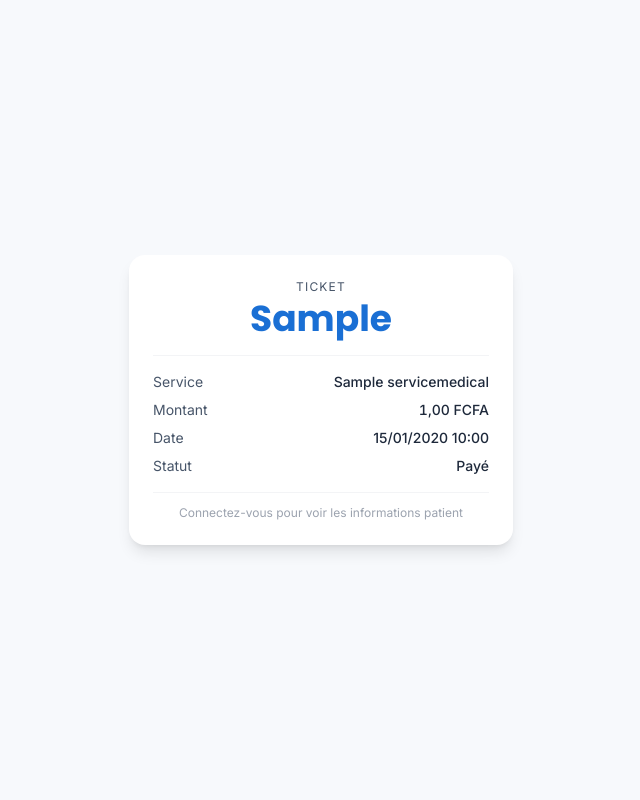
After one commit to Connecticlab/SANTE_TICKETS, a Django app: page /scan/00000000-0000-0000-0000-000000000001/ in a window 1280 px wide. The commit adds this page. Shown: the whole page, without its empty margins (319-959 px from the left). Run offline with Django 5.2, Linux system fonts and the light colour scheme; tables that the repository leaves empty hold one stand-in row (values such as "Sample post"); some libraries are stand-ins or nearby versions.

Commit message:
QR codes complets (CDC 6.1/6.2): carte patient scannable, ticket scannable avec deux niveaux d'info (public vs connecte - infos patient completes pour le personnel), page recu de ticket avec QR affiche

```diff
--- /dev/null
+++ b/caisse/templates/caisse/scan_ticket.html
@@ -0,0 +1,73 @@
+{% extends "base.html" %}
+{% block title %}Ticket {{ ticket.numero }} — SanteTicket{% endblock %}
+{% block content %}
+<div class="min-h-screen flex items-center justify-center px-4 py-8">
+    <div class="bg-white rounded-2xl shadow-lg p-6 w-full max-w-sm">
+        <div class="text-center mb-4">
+            <div class="text-xs tracking-widest text-clinique-ardoise uppercase">Ticket</div>
+            <div class="font-display font-bold text-4xl text-clinique-bleu tabular mt-1">{{ ticket.numero }}</div>
+        </div>
+
+        <div class="space-y-2 text-sm border-t border-gray-100 pt-4">
+            <div class="flex justify-between">
+                <span class="text-clinique-ardoise">Service</span>
+                <span class="font-medium text-clinique-encre">{{ ticket.service.nom }}</span>
+            </div>
+            <div class="flex justify-between">
+                <span class="text-clinique-ardoise">Montant</span>
+                <span class="font-medium text-clinique-encre tabular">{{ ticket.montant }} FCFA</span>
+            </div>
+            <div class="flex justify-between">
+                <span class="text-clinique-ardoise">Date</span>
+                <span class="font-medium text-clinique-encre">{{ ticket.date|date:"d/m/Y H:i" }}</span>
+            </div>
+            <div class="flex justify-between">
+                <span class="text-clinique-ardoise">Statut</span>
+                <span class="font-medium text-clinique-encre">
+                    {% if ticket.statut_file == 'annule' %}Annulé
+                    {% else %}{{ ticket.get_statut_paiement_display }}{% endif %}
+                </span>
+            </div>
+        </div>
+
+        {% if utilisateur_connecte %}
+        <div class="mt-4 pt-4 border-t border-gray-100 bg-blue-50 rounded-lg p-3">
+            <div class="text-xs text-clinique-bleu font-medium mb-2">Informations patient (personnel connecté)</div>
+            <div class="space-y-1.5 text-sm">
+                <div class="flex justify-between">
+                    <span class="text-clinique-ardoise">Nom complet</span>
+                    <span class="font-medium text-clinique-encre">{{ ticket.patient.prenom }} {{ ticket.patient.nom }}</span>
+                </div>
+                <div class="flex justify-between">
+                    <span class="text-clinique-ardoise">N° patient</span>
+                    <span class="font-medium text-clinique-encre">{{ ticket.patient.numero_patient }}</span>
+                </div>
+                <div class="flex justify-between">
+                    <span class="text-clinique-ardoise">Téléphone</span>
+                    <span class="font-medium text-clinique-encre">{{ ticket.patient.telephone|default:"Non renseigné" }}</span>
+                </div>
+                <div class="flex justify-between">
+                    <span class="text-clinique-ardoise">Date de naissance</span>
+                    <span class="font-medium text-clinique-encre">{{ ticket.patient.date_naissance|date:"d/m/Y"|default:"Non renseignée" }}</span>
+                </div>
+                <div class="flex justify-between">
+                    <span class="text-clinique-ardoise">Catégorie</span>
+                    <span class="font-medium text-clinique-encre">{{ ticket.patient.get_categorie_display }}</span>
+                </div>
+                <div class="flex justify-between">
+                    <span class="text-clinique-ardoise">Quartier/village</span>
+                    <span class="font-medium text-clinique-encre">{{ ticket.patient.quartier_village|default:"Non renseigné" }}</span>
+                </div>
+            </div>
+            <a href="{% url 'nouveau_ticket' ticket.patient.id %}" class="block text-center bg-clinique-bleu text-white rounded-lg py-2 text-sm font-medium mt-3">
+                Émettre un nouveau ticket pour ce patient
+            </a>
+        </div>
+        {% else %}
+        <div class="mt-4 pt-3 border-t border-gray-100 text-center">
+            <p class="text-xs text-gray-400">Connectez-vous pour voir les informations patient</p>
+        </div>
+        {% endif %}
+    </div>
+</div>
+{% endblock %}
--- a/caisse/urls.py
+++ b/caisse/urls.py
@@ -6,7 +6,10 @@ urlpatterns = [
     path('session/ouvrir/', views.ouvrir_session, name='ouvrir_session'),
     path('session/cloturer/', views.cloturer_session, name='cloturer_session'),
     path('ticket/nouveau/<int:patient_id>/', views.nouveau_ticket, name='nouveau_ticket'),
+    path('ticket/voir/<int:ticket_id>/', views.voir_ticket, name='voir_ticket'),
     path('ticket/annuler/<int:ticket_id>/', views.annuler_ticket, name='annuler_ticket'),
     path('ticket/appeler/<int:ticket_id>/', views.appeler_ticket, name='appeler_ticket'),
+    path('ticket/qr/<int:ticket_id>/', views.qr_code_ticket, name='qr_code_ticket'),
     path('salle-attente/', views.ecran_appel, name='ecran_appel'),
+    path('scan/<uuid:qr_token>/', views.scanner_ticket, name='scanner_ticket'),
 ]
--- a/caisse/views.py
+++ b/caisse/views.py
@@ -93,7 +93,7 @@ def nouveau_ticket(request, patient_id):
                     details=f"Service: {service.nom}, Montant: {montant}",
                 )
 
-                return redirect('tableau_bord')
+                return redirect('voir_ticket', ticket_id=ticket.id)
     else:
         form = EmissionTicketForm()
 
@@ -206,3 +206,34 @@ def ecran_appel(request):
         'clinique': getattr(request, 'tenant', None),
     }
     return render(request, 'caisse/ecran_appel.html', context)
+
+
+import qrcode
+from io import BytesIO
+from django.http import HttpResponse
+
+
+@login_required
+def qr_code_ticket(request, ticket_id):
+    from django.urls import reverse
+    ticket = get_object_or_404(Ticket, id=ticket_id)
+    url_scan = request.build_absolute_uri(reverse('scanner_ticket', args=[ticket.qr_token]))
+    img = qrcode.make(url_scan)
+    buffer = BytesIO()
+    img.save(buffer, format='PNG')
+    return HttpResponse(buffer.getvalue(), content_type='image/png')
+
+
+def scanner_ticket(request, qr_token):
+    ticket = get_object_or_404(Ticket, qr_token=qr_token)
+    context = {
+        'ticket': ticket,
+        'utilisateur_connecte': request.user.is_authenticated,
+    }
+    return render(request, 'caisse/scan_ticket.html', context)
+
+
+@login_required
+def voir_ticket(request, ticket_id):
+    ticket = get_object_or_404(Ticket, id=ticket_id, session__caissier=request.user)
+    return render(request, 'caisse/voir_ticket.html', {'ticket': ticket})
--- a/patients/templates/patients/rechercher.html
+++ b/patients/templates/patients/rechercher.html
@@ -50,6 +50,9 @@
                 </div>
                 <svg class="w-5 h-5 text-gray-300" fill="none" viewBox="0 0 24 24" stroke="currentColor" stroke-width="2"><path stroke-linecap="round" stroke-linejoin="round" d="M9 5l7 7-7 7" /></svg>
             </a>
+            <div class="flex justify-center pb-3">
+                <img src="{% url 'qr_code_patient' resultat.id %}" alt="Carte QR du patient" class="w-24 h-24 border border-gray-100 rounded-lg p-1">
+            </div>
         </div>
         {% else %}
         <div class="text-center text-sm text-clinique-ardoise mb-4">Aucun patient trouvé pour ces critères.</div>
--- a/patients/urls.py
+++ b/patients/urls.py
@@ -4,4 +4,6 @@ from . import views
 urlpatterns = [
     path('rechercher/', views.rechercher_patient_view, name='rechercher_patient'),
     path('creer/', views.creer_patient_view, name='creer_patient'),
+    path('qr/<int:patient_id>/', views.qr_code_patient, name='qr_code_patient'),
+    path('scan/', views.scanner_patient, name='scanner_patient'),
 ]
--- a/requirements.txt
+++ b/requirements.txt
@@ -1,6 +1,8 @@
 asgiref==3.12.1
 Django==6.0.7
 django-tenants==3.10.2
+pillow==12.3.0
 psycopg2-binary==2.9.12
 python-dotenv==1.2.2
+qrcode==8.2
 sqlparse==0.5.5
```
Also changed, not shown: caisse/templates/caisse/voir_ticket.html (added, +26 -0 lines), patients/templates/patients/scan_patient.html (added, +15 -0 lines), patients/views.py (+29 -0 lines).
